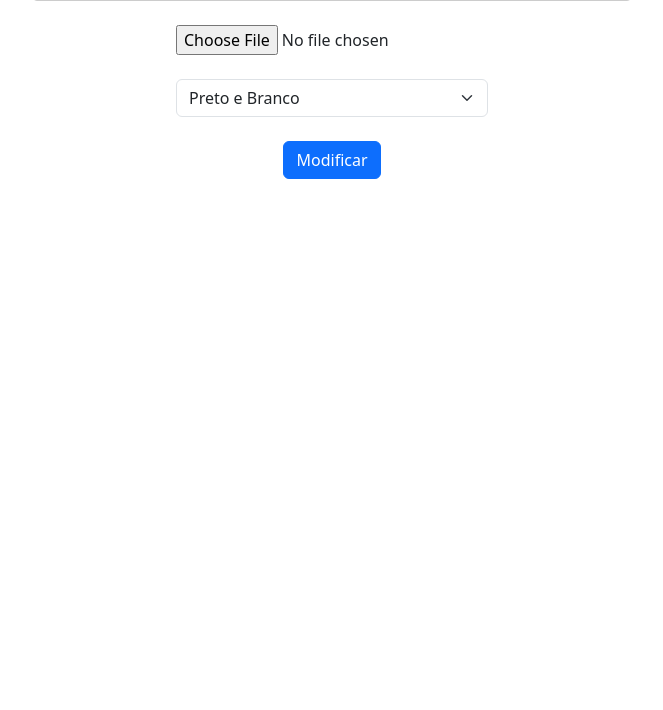
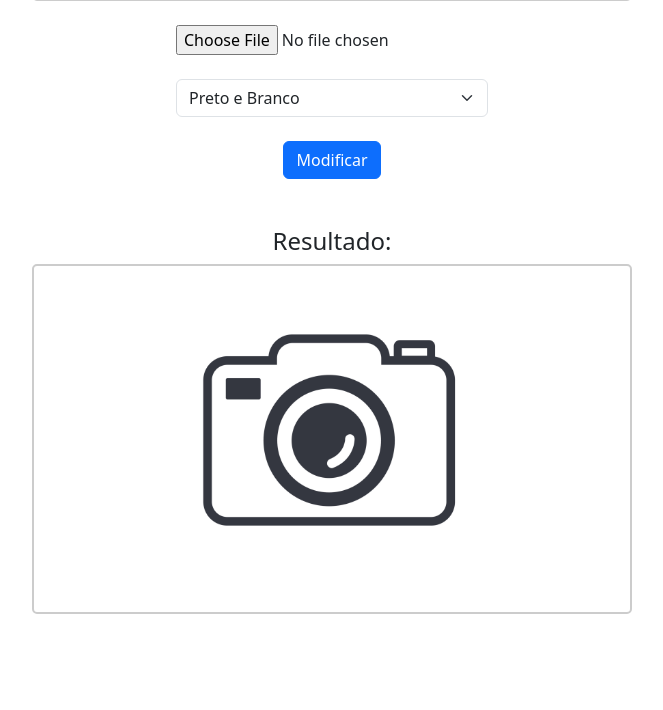
Before and after one commit to fernando-fukunaga/usjt-modificador-de-matrizes, a Flask app: page / in a window 1280 px wide. Shown: the part 557-1267 px from the top of the page, without its empty margins (308-971 px from the left). Before the commit the page ends 736 px from the top, so only its background shows below. Run offline with Flask 3, Linux system fonts and the light colour scheme; some libraries are stand-ins or nearby versions.

Commit message:
Fazendo com que a imagem modificada apareça na aba atual ao invés de abrí-la em uma nova aba

```diff
--- a/app.py
+++ b/app.py
@@ -18,7 +18,11 @@
 @app.route("/")
 def index():
     form = MainForm()
-    return render_template("index.html", form=form)
+    modified = request.args.get('modified', False)
+    base_file = request.args.get('base_file', "")
+    modified_file = request.args.get('modified_file', "")
+    return render_template("index.html", form=form, modified=modified,
+                           base_file=base_file, modified_file=modified_file)
 
 
 @app.route("/images/<filename>")
@@ -47,8 +51,11 @@
     elif effect == "inverted":
         modify_to_inverted(image_to_modify, timestamp)
 
-    webbrowser.open_new_tab(f'http://localhost:5000/images/imagem-{timestamp}-modified.jpg')
-    return redirect(url_for("index"))
+    base_file = f'imagem-{timestamp}-base.jpg'
+    modified_file = f'imagem-{timestamp}-modified.jpg'
+
+    return redirect(url_for("index", modified=True, base_file=base_file,
+                            modified_file=modified_file))
 
 
 def modify_to_black_and_white(image, image_timestamp: float) -> None:
--- a/templates/index.html
+++ b/templates/index.html
@@ -37,7 +37,11 @@
             <!-- Div onde a imagem será exibida -->
             <div class="imagem">
               <!-- Aqui a imagem será carregada dinamicamente -->
-                <img src="{{ url_for("image", filename="imagem-padrao.jpg") }}" style="width: 55%; transform: translate(40%)" alt="imagem-padrao">
+                {% if modified %}
+                <img src="{{ url_for("image", filename=base_file) }}" alt="base">
+                {% else %}
+                <img src="{{ url_for("image", filename="imagem-padrao.jpg") }}" style="width: 55%; transform: translate(40%)" alt="padrao">
+                {% endif %}
             </div>
           </div>
         </div>
@@ -73,6 +77,28 @@
         }
       }
     </script>
+
+    <br><br>
+
+    <h4 class="text-center">Resultado:</h4>
+    <div class="container d-flex justify-content-center">
+      <div class="row">
+        <div class="col-lg-8">
+          <!-- Quadro retangular com tamanho fixo -->
+          <div class="quadro">
+            <!-- Div onde a imagem será exibida -->
+            <div class="imagem">
+              <!-- Aqui a imagem será carregada dinamicamente -->
+                {% if modified %}
+                <img src="{{ url_for("image", filename=modified_file) }}" alt="modificada">
+                {% else %}
+                <img src="{{ url_for("image", filename="imagem-padrao.jpg") }}" style="width: 55%; transform: translate(40%)" alt="padrao">
+                {% endif %}
+            </div>
+          </div>
+        </div>
+      </div>
+    </div>
     <br><br><br><br>
 </body>
 </html>
```
Also changed, not shown: 1 other file.
